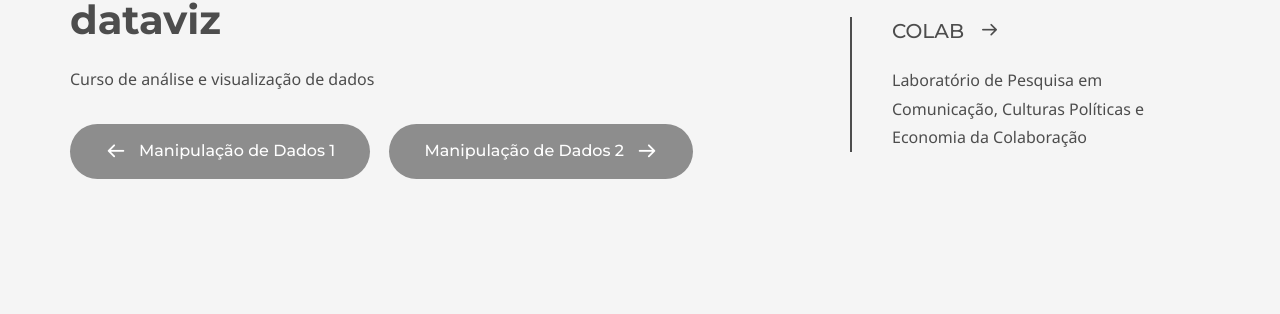
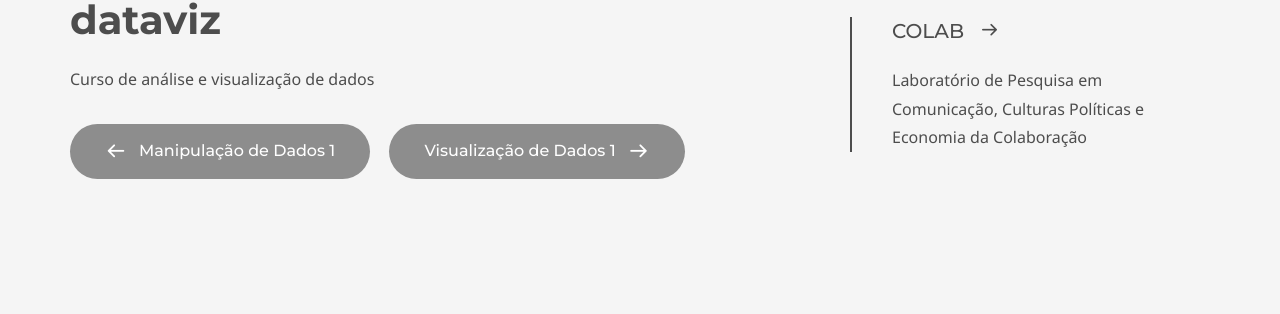
Before and after one commit to coLAB-UFF/docs, a Jekyll site: the page built from dataviz_05.md, in a window 1280 px wide and 900 px high. Shown: the part 250-564 px from the top of the window. Built offline with Jekyll 4.4.1, drawn with Linux system fonts in a browser that asks for light colours; some web fonts are replaced; some of the changed text lies outside the part shown.

Commit message:
Update dataviz_05.md

```diff
--- a/dataviz_05.md
+++ b/dataviz_05.md
@@ -24,7 +24,7 @@ page_nav:
         content: Manipulação de Dados 1
         url: '/dataviz_04'
     next:
-        content: Manipulação de Dados 2
+        content: Visualização de Dados 1
         url: '/dataviz_06'
 ---
 
```
